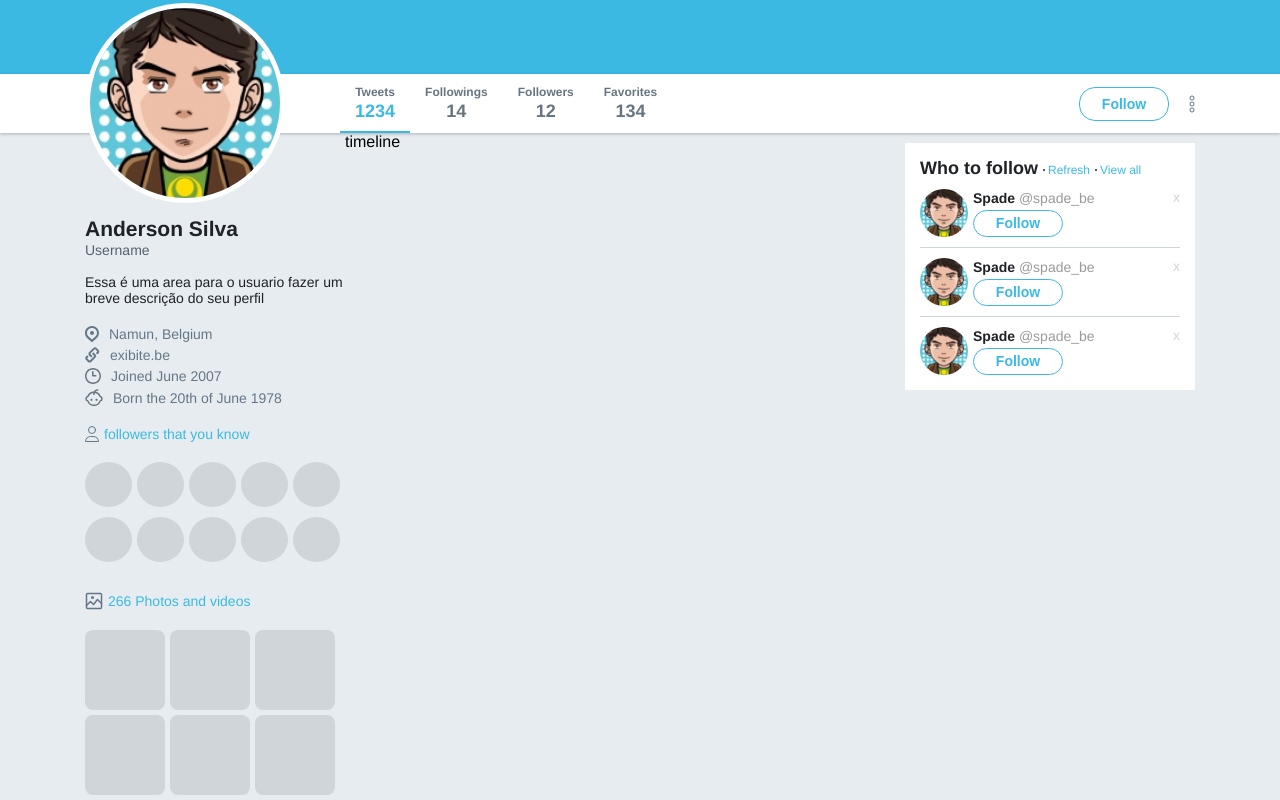
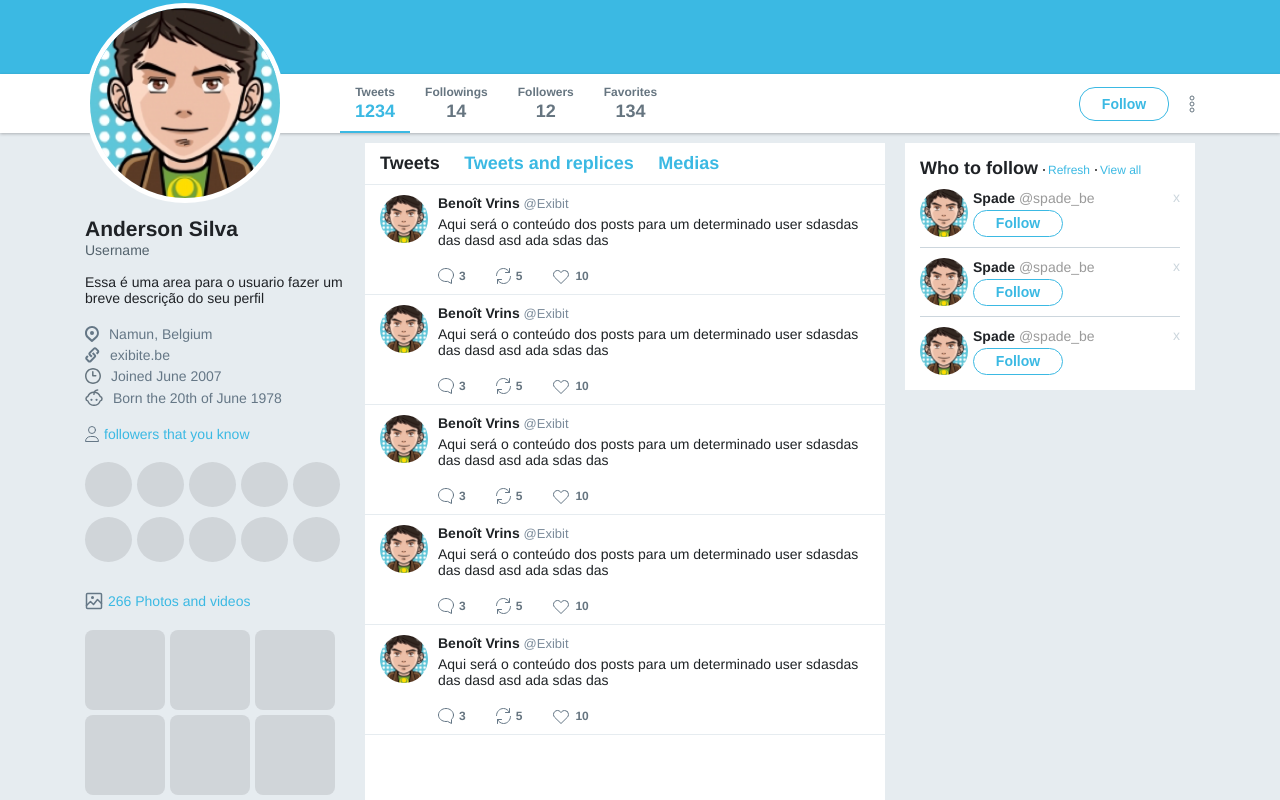
Before and after one commit to andersonsilva019/Clone-Twitter, a plain HTML site: page index.html in a window 1280 px wide. Shown: the part 352-1152 px from the top of the page. Drawn offline with Linux system fonts and the light colour scheme.

Commit message:
Concluido Timeline

```diff
--- a/index.html
+++ b/index.html
@@ -58,6 +58,7 @@
     </div>
 
     <div class="wrapper-content content">
+
       <aside class="profile">
         <img class="avatar" src="/assets/avatar.png" alt="avatar">
         <h1>Anderson Silva</h1>
@@ -100,9 +101,83 @@
         </div>
 
       </aside>
+
       <section class="timeline">
-          timeline
+          <nav>
+            <a href="#" class="active">Tweets</a>
+            <a href="#">Tweets and replices</a>
+            <a href="#">Medias</a>
+          </nav>
+
+          <ul class="tweets">
+            <li>
+              <img src="/assets/avatar.png" alt="avatar">
+              <div class="info">
+                <strong>Benoît Vrins <span>@Exibit</span></strong>
+                <p>Aqui será o conteúdo dos posts para um determinado user sdasdas das dasd asd ada sdas das</p>
+                <div class="actions">
+                  <a href="#"><img src="/assets/comments.svg" alt="Comentarios"> 3</a>
+                  <a href="#"><img src="/assets/retweet.svg" alt="Comentarios"> 5</a>
+                  <a href="#"><img src="/assets/like.svg" alt="Comentarios"> 10</a>
+                </div>
+              </div>
+            </li>
+
+            <li>
+              <img src="/assets/avatar.png" alt="avatar">
+              <div class="info">
+                <strong>Benoît Vrins <span>@Exibit</span></strong>
+                <p>Aqui será o conteúdo dos posts para um determinado user sdasdas das dasd asd ada sdas das</p>
+                <div class="actions">
+                  <a href="#"><img src="/assets/comments.svg" alt="Comentarios"> 3</a>
+                  <a href="#"><img src="/assets/retweet.svg" alt="Comentarios"> 5</a>
+                  <a href="#"><img src="/assets/like.svg" alt="Comentarios"> 10</a>
+                </div>
+              </div>
+            </li>
+
+            <li>
+              <img src="/assets/avatar.png" alt="avatar">
+              <div class="info">
+                <strong>Benoît Vrins <span>@Exibit</span></strong>
+                <p>Aqui será o conteúdo dos posts para um determinado user sdasdas das dasd asd ada sdas das</p>
+                <div class="actions">
+                  <a href="#"><img src="/assets/comments.svg" alt="Comentarios"> 3</a>
+                  <a href="#"><img src="/assets/retweet.svg" alt="Comentarios"> 5</a>
+                  <a href="#"><img src="/assets/like.svg" alt="Comentarios"> 10</a>
+                </div>
+              </div>
+            </li>
+
+            <li>
+              <img src="/assets/avatar.png" alt="avatar">
+              <div class="info">
+                <strong>Benoît Vrins <span>@Exibit</span></strong>
+                <p>Aqui será o conteúdo dos posts para um determinado user sdasdas das dasd asd ada sdas das</p>
+                <div class="actions">
+                  <a href="#"><img src="/assets/comments.svg" alt="Comentarios"> 3</a>
+                  <a href="#"><img src="/assets/retweet.svg" alt="Comentarios"> 5</a>
+                  <a href="#"><img src="/assets/like.svg" alt="Comentarios"> 10</a>
+                </div>
+              </div>
+            </li>
+
+            <li>
+              <img src="/assets/avatar.png" alt="avatar">
+              <div class="info">
+                <strong>Benoît Vrins <span>@Exibit</span></strong>
+                <p>Aqui será o conteúdo dos posts para um determinado user sdasdas das dasd asd ada sdas das</p>
+                <div class="actions">
+                  <a href="#"><img src="/assets/comments.svg" alt="Comentarios"> 3</a>
+                  <a href="#"><img src="/assets/retweet.svg" alt="Comentarios"> 5</a>
+                  <a href="#"><img src="/assets/like.svg" alt="Comentarios"> 10</a>
+                </div>
+              </div>
+            </li>
+          </ul>
       </section>
+
+
       <aside class="widgets">
         <div class="widget follow">
           <div class="title">
--- a/style.css
+++ b/style.css
@@ -312,7 +312,94 @@ div.wrapper-content aside.profile .images ul li {
 
 div.wrapper-content .timeline {
   flex:1;
+  background: #FFF;
+  margin: 10px 20px 0;
 }
+
+div.wrapper-content .timeline nav {
+  border-bottom: 1px solid #e6ecf0;
+  padding: 10px 15px;
+}
+
+div.wrapper-content .timeline nav a {
+  text-decoration: none;
+  color: #3BB9E3;
+  font-size: 18px;
+  font-weight: bold;
+  margin-left: 20px;
+}
+
+div.wrapper-content .timeline nav a:first-child {
+  margin: 0;
+}
+
+div.wrapper-content .timeline nav a.active {
+  color: #1F2226;
+}
+
+div.wrapper-content .timeline ul.tweets {
+  list-style: none;
+}
+
+div.wrapper-content .timeline ul.tweets li {
+  border-bottom: 1px solid #E6ECF0;
+  padding: 10px 15px;
+  display: flex;
+
+}
+
+div.wrapper-content .timeline ul.tweets li > img {
+  width: 48px;
+  height: 48px;
+  border-radius: 50%;
+}
+
+div.wrapper-content .timeline ul.tweets li .info {
+  margin-left: 10px;
+  display: flex;
+  flex-direction: column;
+}
+
+div.wrapper-content .timeline ul.tweets li .info strong{
+  font-size: 14px;
+  color: #1F2326;
+}
+
+div.wrapper-content .timeline ul.tweets li .info strong span{
+  font-weight: normal;
+  font-size: 13px;
+  color: #7B8B9A;
+}
+
+div.wrapper-content .timeline ul.tweets li .info p{
+  font-size: 14px;
+  color: #1F2326;
+  margin-top: 5px;
+}
+
+div.wrapper-content .timeline ul.tweets li .actions {
+  display: flex;
+  margin-top: 20px;
+}
+
+div.wrapper-content .timeline ul.tweets li .actions a {
+  display: flex;
+  align-items: center;
+  text-decoration: none;
+  color: #667580;
+  font-weight: bold;
+  font-size: 12px;
+  margin-left: 30px;
+}
+
+div.wrapper-content .timeline ul.tweets li .actions a:first-child {
+  margin-left: 0;
+}
+
+div.wrapper-content .timeline ul.tweets li .actions a img {
+  margin-right: 5px;
+}
+
 
 div.wrapper-content aside.widgets {
   width: 290px;
```
